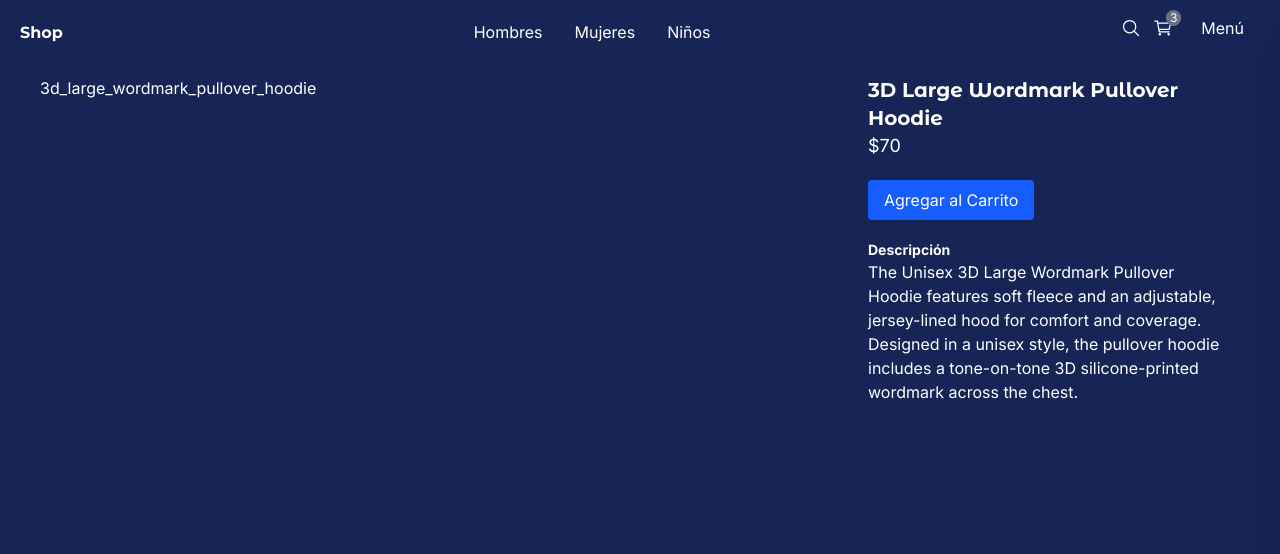
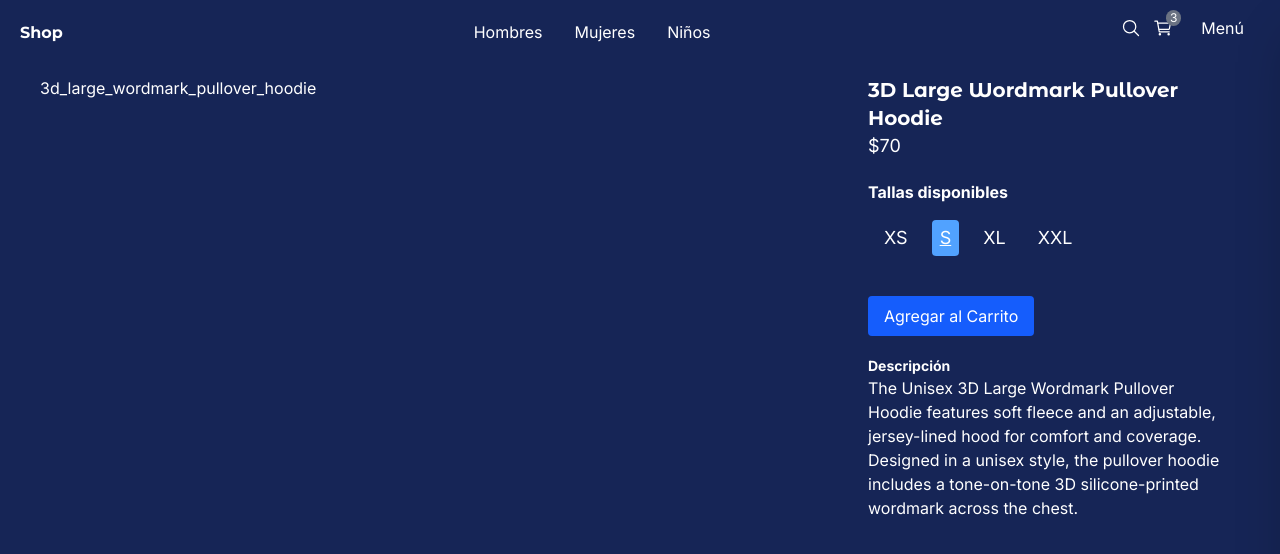
Before and after one commit to Diego2Drm/e-commerce, a Next.js app: page /product/3d_large_wordmark_pullover_hoodie in a window 1280 px wide. Shown: the top 554 px of the page. Built offline with nearby package versions, Linux system fonts and the light colour scheme.

Commit message:
feat: selector de tallas

```diff
--- a/app/(shop)/product/[slug]/page.tsx
+++ b/app/(shop)/product/[slug]/page.tsx
@@ -1,3 +1,4 @@
+import { SizeSelector } from "@/app/components";
 import { initialData } from "@/app/seed/seed";
 import { titleFont } from "@/app/ui/fonts";
 import { notFound } from "next/navigation";
@@ -31,13 +32,15 @@ export default async function ({ params }: Props) {
         <p className="text-lg mb-5">
           ${product.price}
         </p>
+
         {/* Selector de Tallas */}
+        <SizeSelector selectorSize={product.sizes[1]} availableSizes={product.sizes} />
 
         {/* Selector de Cantidad */}
 
 
         {/* Button */}
-        <button className="btn-primary mb-5">
+        <button className="btn-primary my-5">
           Agregar al Carrito
         </button>
 
--- a/app/components/index.ts
+++ b/app/components/index.ts
@@ -4,3 +4,4 @@ export * from './sidebar'
 export * from './ui/navbar/NavBar'
 export * from './ui/not-found/PageNotFound'
 export * from './ui/title/Title'
+export * from './product/side-selector/SizeSelector'
--- /dev/null
+++ b/app/components/product/side-selector/SizeSelector.tsx
@@ -0,0 +1,33 @@
+import type { Size } from "@/app/interfaces"
+import clsx from "clsx"
+
+interface Props {
+  selectorSize: Size
+  availableSizes: Size[]
+}
+
+export const SizeSelector = ({ selectorSize, availableSizes }: Props) => {
+
+  return (
+    <div className="my-5">
+      <h3 className="font-bold mb-4">Tallas disponibles</h3>
+
+      <div className="flex">
+        {
+          availableSizes.map(size => (
+            <button key={size}
+              className={clsx(
+                "mx-2 hover:underline hover:bg-blue-300 transition-all text-lg py-1 px-2 rounded cursor-pointer",
+                {
+                  'underline bg-blue-400': size === selectorSize
+                }
+              )}
+            >
+              {size}
+            </button>
+          ))
+        }
+      </div>
+    </div>
+  )
+}
```
